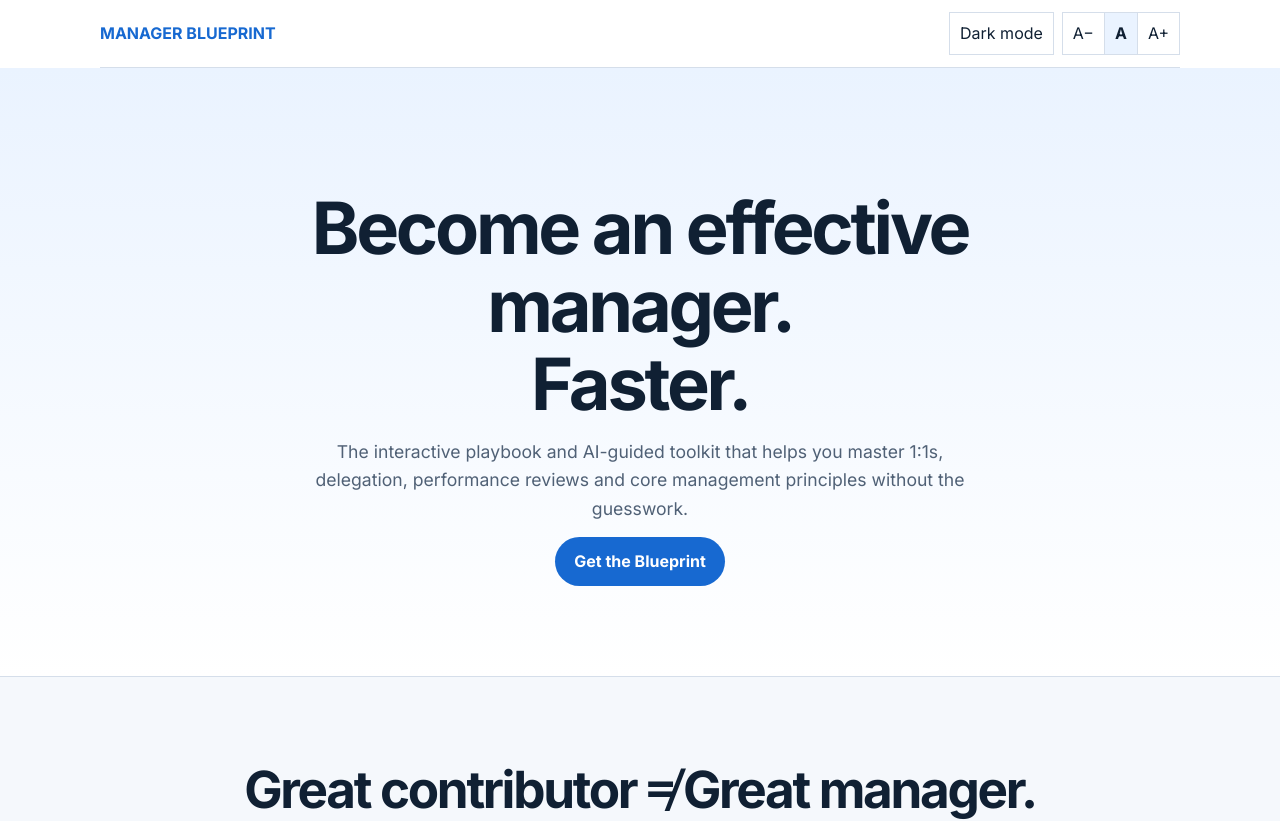
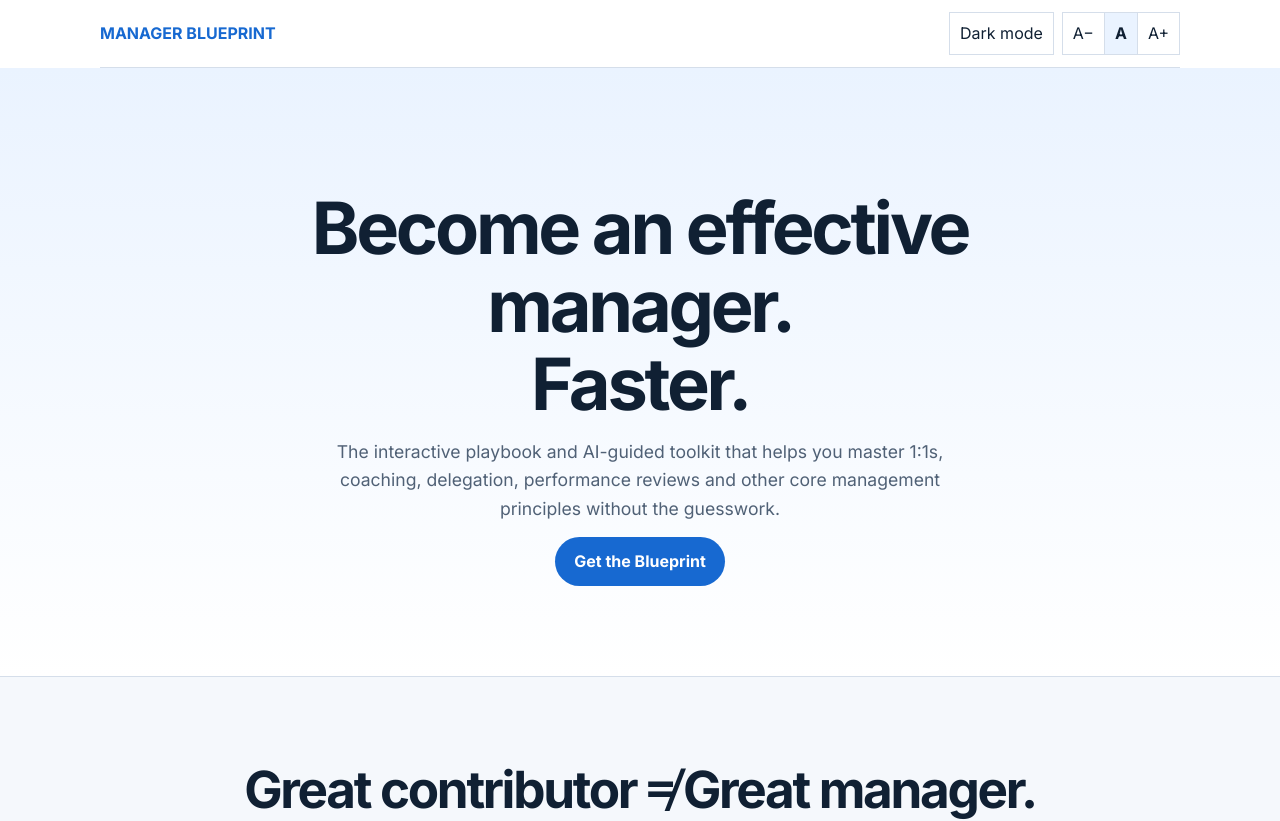
Before and after one commit to edimaudo/manager-blueprint, a plain HTML site: page templates/index.html in a window 1280 px wide. Shown: the top 821 px of the page. Drawn offline with Linux system fonts and the light colour scheme.

Commit message:
Update index.html

```diff
--- a/templates/index.html
+++ b/templates/index.html
@@ -157,7 +157,7 @@ footer{padding:28px 0;border-top:1px solid var(--border);color:var(--muted);font
 <main>
 <section class="hero center"><div class="container">
   <h1>Become an effective manager.<br>Faster.</h1>
-  <p>The interactive playbook and AI-guided toolkit that helps you master 1:1s, delegation, performance reviews and core management principles without the guesswork.</p>
+  <p>The interactive playbook and AI-guided toolkit that helps you master 1:1s, coaching, delegation, performance reviews and other core management principles without the guesswork.</p>
   <a class="button" href="#pricing">Get the Blueprint</a>
 </div></section>
 
```
